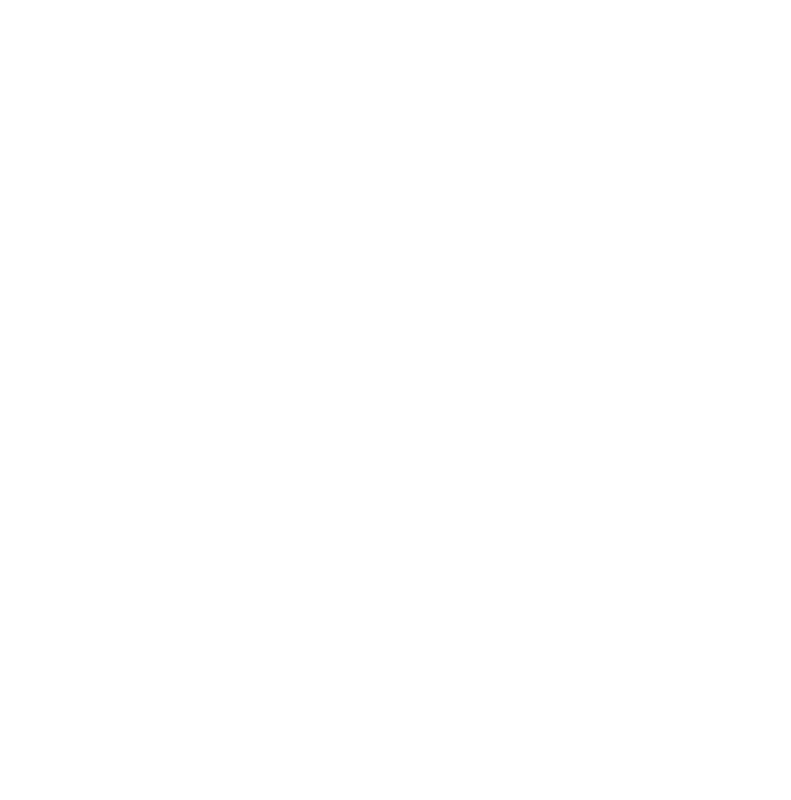
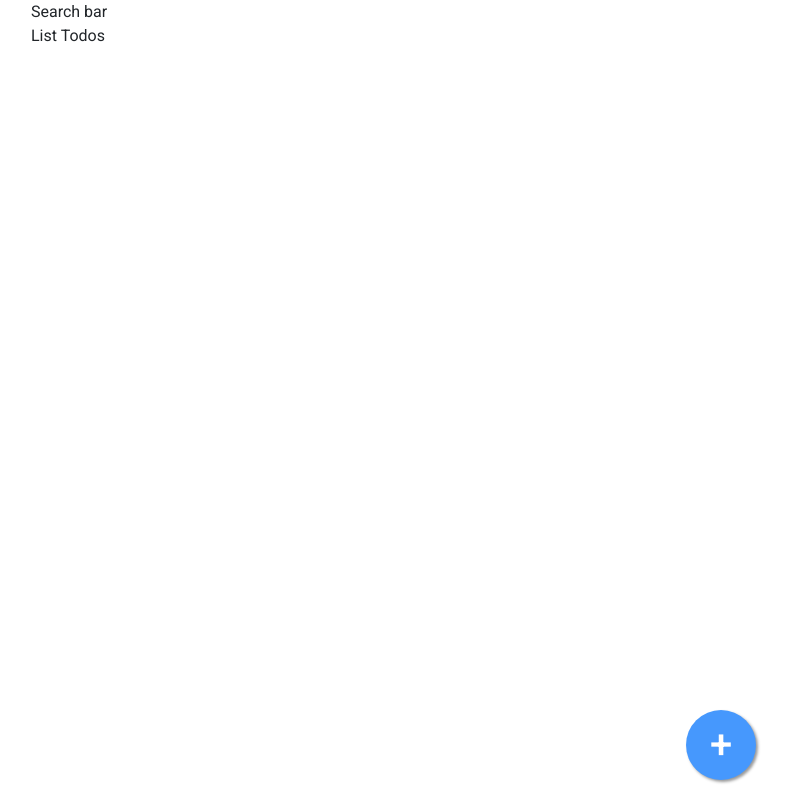
Before and after one commit to HuaAnhMinh/todo-app-svelte, a Svelte app: page / in a window 1280 px wide. Shown: the whole page, without its empty margins (244-1035 px from the left). Built offline with nearby package versions, Linux system fonts and the light colour scheme.

Commit message:
Add context and add todo button

```diff
--- /dev/null
+++ b/src/components/AddTodo.svelte
@@ -0,0 +1,15 @@
+<style lang="scss">
+  @import "../styles/AddTodo";
+</style>
+
+<div class="add-todo">
+  <button
+      type="button"
+      class="btn btn-primary add-todo__add-button"
+      data-toggle="tooltip"
+      data-placement="top"
+      title="Add a new todo"
+  >
+    <span aria-hidden="true">&plus;</span>
+  </button>
+</div>
--- a/src/components/Home.svelte
+++ b/src/components/Home.svelte
@@ -1,6 +1,10 @@
 <script>
-  import { onMount } from 'svelte';
+  import {onMount} from 'svelte';
   import NoInternetToast from './NoInternetToast.svelte';
+  import TodoContext from '../context/TodoContext.context.svelte';
+  import SearchBar from "./SearchBar.svelte";
+  import ListTodos from "./ListTodos.svelte";
+  import AddTodo from "./AddTodo.svelte";
 
   let width = window.innerWidth;
   const onWindowResize = (e) => {
@@ -10,7 +14,7 @@
   };
 
   let showNoInternetToast = false;
-  const setShowNoInternetToast = (show=false) => {
+  const setShowNoInternetToast = (show = false) => {
     showNoInternetToast = show;
   };
 
@@ -19,6 +23,7 @@
     window.ononline = () => showNoInternetToast = false;
     window.onoffline = () => showNoInternetToast = true;
   });
+
 </script>
 
 <style lang="scss">
@@ -30,12 +35,20 @@
 
   {#if width < 992}
     <div class="col">
-
+      <TodoContext>
+        <SearchBar/>
+        <ListTodos/>
+        <AddTodo/>
+      </TodoContext>
     </div>
   {:else}
     <div class="col-2"></div>
     <div class="col-8">
-
+      <TodoContext>
+        <SearchBar/>
+        <ListTodos/>
+        <AddTodo/>
+      </TodoContext>
     </div>
     <div class="col-2"></div>
   {/if}
--- /dev/null
+++ b/src/components/ListTodos.svelte
@@ -0,0 +1,3 @@
+<div class="list-todos">
+  List Todos
+</div>
--- /dev/null
+++ b/src/components/SearchBar.svelte
@@ -0,0 +1,3 @@
+<div class="search-bar">
+  Search bar
+</div>
--- /dev/null
+++ b/src/context/TodoContext.context.svelte
@@ -0,0 +1,33 @@
+<script>
+  import { setContext, onMount, onDestroy } from 'svelte';
+
+  let todos = [];
+  let searchPattern = '';
+
+  setContext('todoContext', {
+    getTodos: () => todos,
+    getSearchPattern: () => searchPattern,
+    setSearchPattern: (pattern='') => searchPattern = pattern,
+  });
+
+  onMount(() => {
+    // Fetch data interval
+  });
+
+  onDestroy(() => {
+    // Clear interval
+  });
+</script>
+
+<style lang="scss">
+  .todo-context {
+    width: 100%;
+    height: 100%;
+  }
+</style>
+
+<div class="todo-context">
+  <slot>
+    <h1>Something is wrong here...</h1>
+  </slot>
+</div>
--- /dev/null
+++ b/src/styles/AddTodo.scss
@@ -0,0 +1,25 @@
+@import "./config";
+
+.add-todo {
+  position: absolute;
+  bottom: 20px;
+  right: 20px;
+}
+
+.add-todo__add-button {
+  border-radius: 50% !important;
+  width: 70px !important;
+  height: 70px !important;
+  padding: 0 !important;
+  background-color: $primary-color;
+  box-shadow: 2px 2px 3px #999;
+  font-size: 40px;
+  font-weight: 500;
+  z-index: 1;
+  outline: none !important;
+  border: none !important;
+}
+
+.add-todo__add-button:hover {
+  background-color: #54acfc;
+}
--- a/src/styles/NoInternetToast.scss
+++ b/src/styles/NoInternetToast.scss
@@ -6,7 +6,7 @@
   bottom: 20px;
   left: calc(50% - 150px);
   width: 300px;
-  z-index: 1;
+  z-index: 2;
 }
 
 .no-internet__header__title {
```
